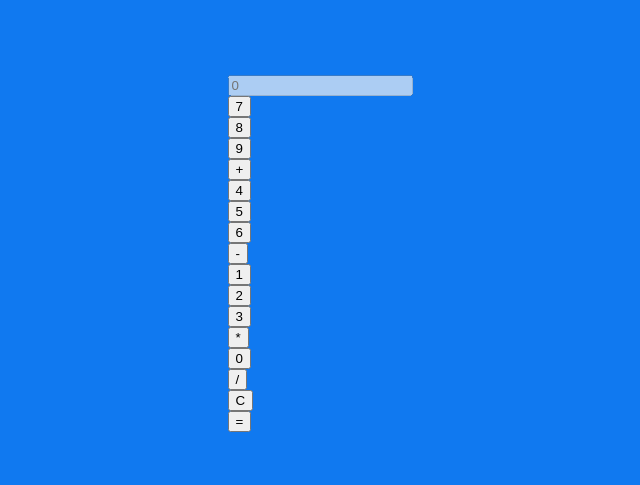
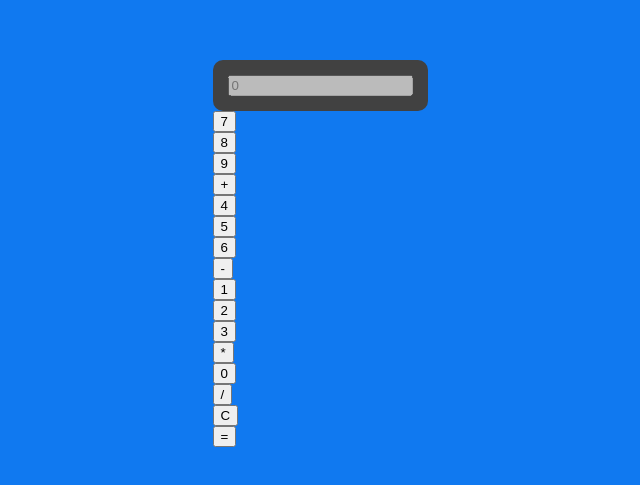
Before and after one commit to wrojas2/calculadora_19_02_2022, a plain HTML site: page index.html in a window 1280 px wide. Shown: the part 147-632 px from the top of the page, without its empty margins (320-960 px from the left). Drawn offline with Linux system fonts and the light colour scheme.

Commit message:
DISEÑO_PANTALLA_19_02_2022

```diff
--- a/style.css
+++ b/style.css
@@ -23,3 +23,11 @@ body{
     grid-template-rows: 85px;
     grid-gap: 20px;
 }
+
+.screen{
+    background-color:#414141;
+    border-radius: 10px;
+    color: #57e8ff;
+    padding: 15px;
+    grid-column: 1/5;
+}
```
